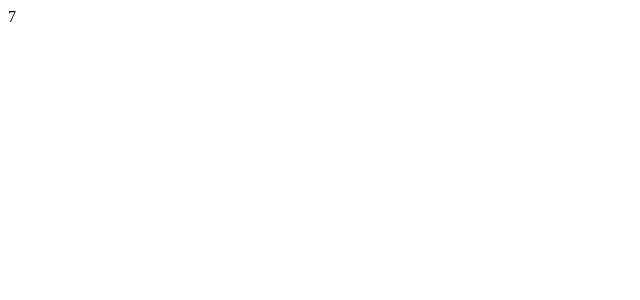
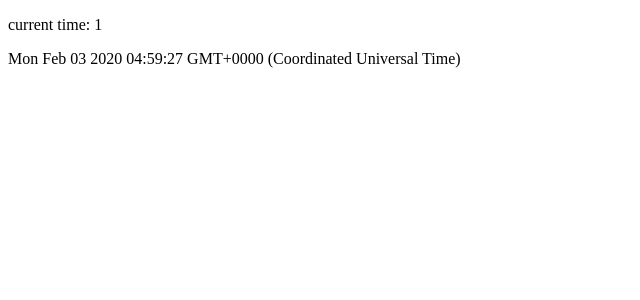
Before and after one commit to linylmfos/react_hook_demos, a React (Create React App) app: page / in a window 1280 px wide. Shown: the top 300 px of the page, without its empty margins (0-640 px from the left). Built offline with nearby package versions, Linux system fonts and the light colour scheme.

Commit message:
react.memo

```diff
--- a/src/App.js
+++ b/src/App.js
@@ -8,6 +8,7 @@ import Demo5 from "./components/Demo5"
 import Demo6 from "./components/Demo6"
 import Demo8 from "./components/Demo8"
 import Demo9 from "./components/Demo9"
+import Demo10 from "./components/Demo10/MemoDemo"
 
 function App() {
 
@@ -21,7 +22,8 @@ function App() {
       {/* <Demo5 /> */}
       {/* <Demo6 /> */}
       {/* <Demo8 /> */}
-      <Demo9 />
+      {/* <Demo9 /> */}
+      <Demo10 />
     </div>
   );
 }
--- /dev/null
+++ b/src/components/Demo10/Child.js
@@ -0,0 +1,18 @@
+import React from "react"
+
+/*
+React.memo 为高阶组件。它与 React.PureComponent 非常相似，
+但它适用于函数组件，但不适用于 class 组件。
+
+如果你的函数组件在给定相同 props 的情况下渲染相同的结果，
+那么你可以通过将其包装在 React.memo 中调用，
+以此通过记忆组件渲染结果的方式来提高组件的性能表现。
+这意味着在这种情况下，React 将跳过渲染组件的操作并直接复用最近一次渲染的结果
+*/
+
+const Child = ({ seconds }) => {
+    console.log("render child");
+    return <p>current time: {seconds}</p>
+}
+
+export default React.memo(Child)
--- /dev/null
+++ b/src/components/Demo10/MemoDemo.js
@@ -0,0 +1,27 @@
+import React from "react"
+import Child from "./Child"
+
+export default class MemoDemo extends React.PureComponent {
+    state = {
+        time: new Date()
+    }
+
+    componentDidMount() {
+        setInterval(() => {
+            this.setState({
+                time: new Date()
+                // time: 1
+            })
+        }, 1000)
+    }
+
+    render() {
+        console.log('render');
+        return (
+            <div>
+                <Child seconds={1} />
+                {this.state.time.toString()}
+            </div>
+        )
+    }
+}
```
Also changed, not shown: 1 other file (tests, documents, lock files or other folders).
